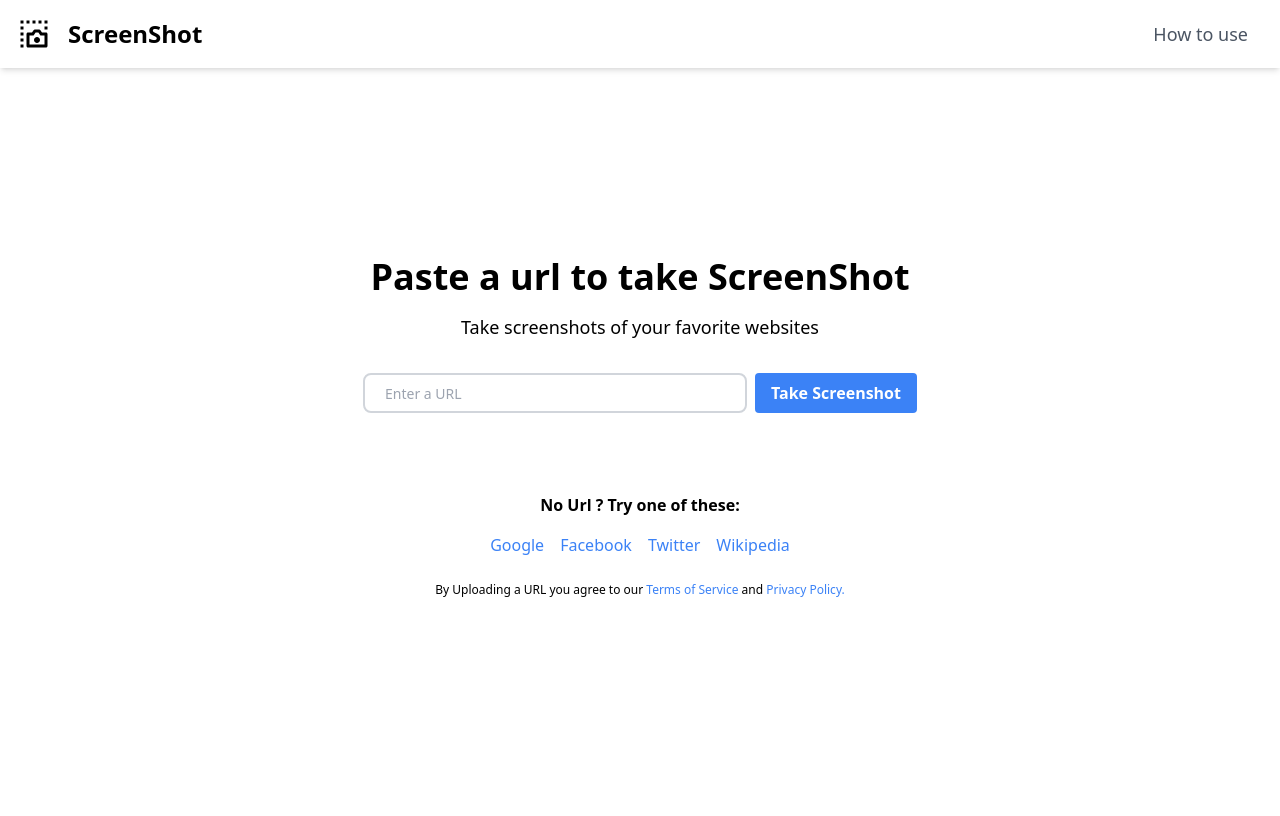
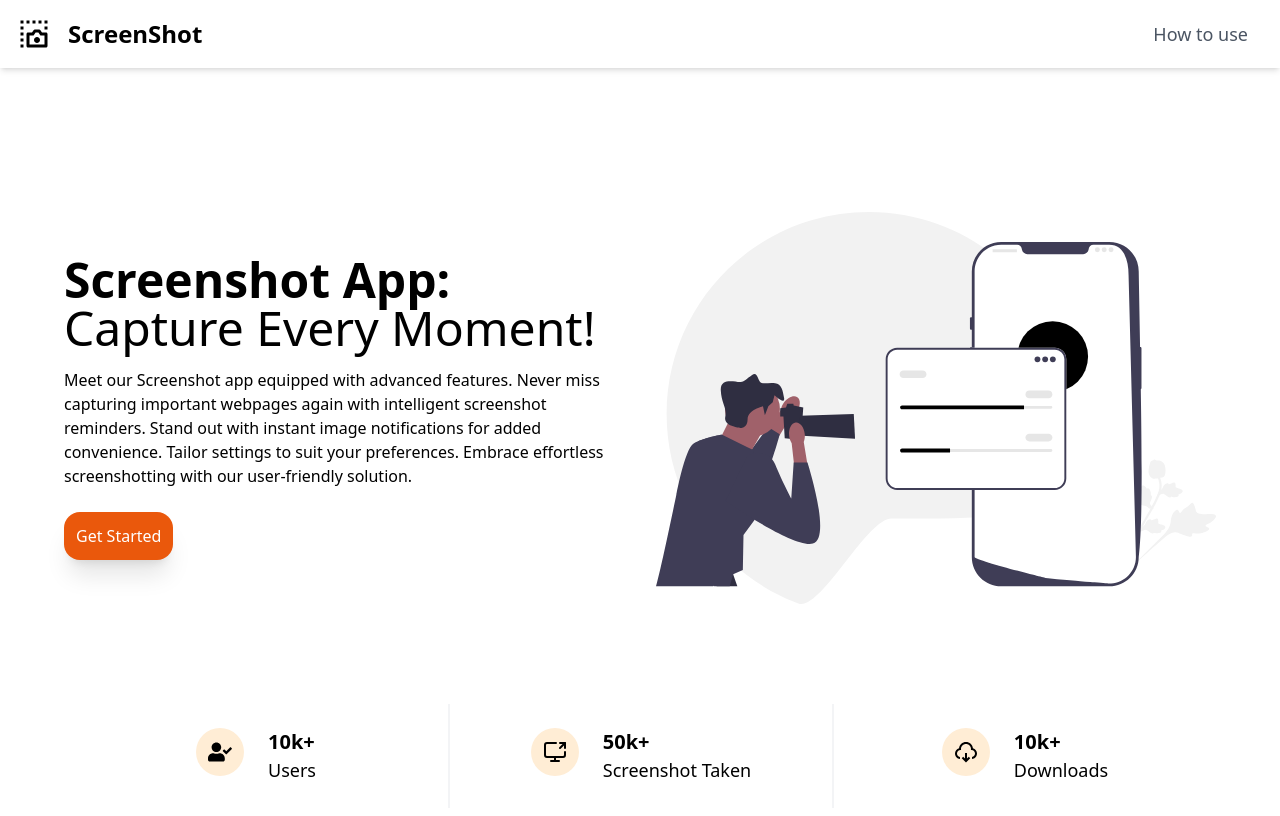
Before and after one commit to aks2002aks/screenshot_webpage, a React (Create React App) app: page / in a window 1280 px wide. Shown: the top 816 px of the page. Built offline with nearby package versions, Linux system fonts and the light colour scheme; the HTML template or start-up script is replaced by a standard one.

Commit message:
new changes

```diff
--- a/src/App.jsx
+++ b/src/App.jsx
@@ -3,6 +3,7 @@ import Navbar from "./Navbar";
 import Home from "./Home";
 import HowToUse from "./HowToUse";
 import { createBrowserRouter, RouterProvider } from "react-router-dom";
+import Screenshot from "./Screenshot";
 
 const router = createBrowserRouter([
   {
@@ -10,8 +11,16 @@ const router = createBrowserRouter([
     element: (
       <div className="">
         <Navbar />
-
         <Home />
+      </div>
+    ),
+  },
+  {
+    path: "/screenshot",
+    element: (
+      <div className="">
+        <Navbar />
+        <Screenshot />
       </div>
     ),
   },
--- a/src/Home.jsx
+++ b/src/Home.jsx
@@ -1,142 +1,84 @@
-import React, { useState } from "react";
-import { toast } from "react-hot-toast";
-var validator = require("validator");
+import React from "react";
+import { LuScreenShare } from "react-icons/lu";
+import { FaUserCheck } from "react-icons/fa";
+import { Link } from "react-router-dom";
+import { RiDownloadCloud2Line } from "react-icons/ri";
 
 const Home = () => {
-  const [url, setUrl] = useState("");
-  const [screenshotUrl, setScreenshotUrl] = useState("");
-
-  const takeScreenShot = async (e) => {
-    if (!url) {
-      toast.error("Please enter a URL");
-      return;
-    }
-    if (!validator.isURL(url, { require_protocol: true })) {
-      toast.error("Invalid URL");
-      return;
-    }
-
-    toast.promise(fetchImageUrl(), {
-      loading: "Getting Screenshot...",
-      success: <b>Image Fetched!</b>,
-      error: <b>Could not save.</b>,
-    });
-  };
-
-  const fetchImageUrl = async () => {
-    const response = await fetch(
-      `${process.env.REACT_APP_API_URL}/api/saveImageAndGetImageUrl`,
+  const listUsers = [
     {
-        method: "POST",
-        headers: {
-          "Content-Type": "application/json",
+      name: "Users",
+      number: "10k",
+      icon: <FaUserCheck size={24} />,
     },
-        body: JSON.stringify({ url }),
-      }
-    );
-    const data = await response.json();
-
-    if (data.success) {
-      console.log(data);
-      setScreenshotUrl(data.imageUrl);
-    } else {
-      return Promise.reject(data.message);
-    }
-  };
+    {
+      name: "Screenshot Taken",
+      number: "50k",
+      icon: <LuScreenShare size={24} />,
+    },
+    {
+      name: "Downloads",
+      number: "10k",
+      icon: <RiDownloadCloud2Line size={24} />,
+    },
+  ];
 
   return (
-    <div className="p-2 sm:p-0 h-[90vh] flex flex-col justify-center items-center">
-      <div className="">
-        <h1 className="text-4xl font-bold text-center mb-4">
-          Paste a url to take ScreenShot
+    <div>
+      <div className="max-w-screen-xl mt-20 px-8 xl:px-16 mx-auto" id="about">
+        <div className="grid grid-flow-row md:grid-flow-col grid-rows-0 md:grid-rows-1 md:grid-cols-2 gap-8 py-6 md:py-16">
+          <div className=" flex flex-col justify-center items-start row-start-2 md:row-start-1">
+            <h1 className="text-3xl lg:text-4xl xl:text-5xl font-medium text-black-600 leading-normal">
+              <strong>Screenshot App:</strong> Capture Every Moment!
             </h1>
-        <p className="text-center text-lg">
-          Take screenshots of your favorite websites
+            <p className="text-black-500 mt-4 mb-6">
+              Meet our Screenshot app equipped with advanced features. Never
+              miss capturing important webpages again with intelligent
+              screenshot reminders. Stand out with instant image notifications
+              for added convenience. Tailor settings to suit your preferences.
+              Embrace effortless screenshotting with our user-friendly solution.
             </p>
+
+            <Link
+              to={"/screenshot"}
+              className="bg-orange-600 shadow-xl p-3 rounded-2xl text-white hover:bg-orange-700"
+            >
+              Get Started
+            </Link>
           </div>
-      <div className="">
-        <div className="flex justify-center items-center mt-8 w-full sm:flex-row flex-col space-y-4 sm:space-y-0">
-          <input
-            type="text"
-            name="url"
-            id="url"
-            className="
-            border-2 border-gray-300 bg-white h-10 px-5 rounded-lg text-sm focus:outline-none w-full sm:w-96"
-            placeholder="Enter a URL"
-            value={url}
-            onChange={(e) => setUrl(e.target.value)}
-            onKeyDown={(e) => {
-              if (e.key === "Enter") {
-                takeScreenShot();
-              }
-            }}
-          />
-          <button
-            className="ml-2 bg-blue-500 hover:bg-blue-700  text-white font-bold py-2 px-4 rounded"
-            onClick={takeScreenShot}
-          >
-            Take Screenshot
-          </button>
+          <div className="flex w-full">
+            <div className=" w-full">
+              <img src={"screenshot_img.svg"} alt="taskimg" loading="lazy" />
             </div>
           </div>
-      {screenshotUrl && (
-        <div>
-          <p>Website Screenshot:</p>
-          <img src={screenshotUrl} alt="Website Screenshot" />
         </div>
-      )}
-      <div className="">
-        <h1 className="text-md font-bold text-center mt-20 mb-4">
-          No Url ? Try one of these:
-        </h1>
-        <div className="flex">
-          <ul className="flex justify-center items-center space-x-4 flex-wrap">
-            <li>
-              <span
-                className="text-blue-500 hover:underline cursor-pointer"
-                onClick={() => setUrl("https://www.google.com")}
+
+        <div className="relative w-full flex">
+          <div className="rounded-lg w-full grid grid-flow-row sm:grid-flow-row grid-cols-1 sm:grid-cols-3 py-9 divide-y-2 sm:divide-y-0 sm:divide-x-2 divide-gray-100 bg-white-500 z-10">
+            {listUsers.map((listUser, index) => (
+              <div
+                className="flex items-center justify-start sm:justify-center py-4 sm:py-6 w-8/12 px-4 sm:w-auto mx-auto sm:mx-0"
+                key={index}
               >
-                Google
-              </span>
-            </li>
-            <li>
-              <span
-                className="text-blue-500 hover:underline cursor-pointer"
-                onClick={() => setUrl("https://www.facebook.com")}
-              >
-                Facebook
-              </span>
-            </li>
-            <li>
-              <span
-                className="text-blue-500 hover:underline cursor-pointer"
-                onClick={() => setUrl("https://www.twitter.com")}
-              >
-                Twitter
-              </span>
-            </li>
-            <li>
-              <span
-                className="text-blue-500 hover:underline cursor-pointer"
-                onClick={() => setUrl("https://www.wikipedia.org/")}
-              >
-                Wikipedia
-              </span>
-            </li>
-          </ul>
+                <div className="flex mx-auto w-40 sm:w-auto">
+                  <div className="flex items-center justify-center bg-orange-100 w-12 h-12 mr-6 rounded-full">
+                    <div className="h-6 w-6">{listUser.icon}</div>
+                  </div>
+                  <div className="flex flex-col">
+                    <p className="text-xl text-black-600 font-bold">
+                      {listUser.number}+
+                    </p>
+                    <p className="text-lg text-black-500">{listUser.name}</p>
                   </div>
                 </div>
-      <div className="text-[12px] flex justify-center items-center mt-6 text-center">
-        <span>
-          By Uploading a URL you agree to our{" "}
-          <span className="text-blue-500 hover:underline cursor-pointer">
-            Terms of Service
-          </span>{" "}
-          and{" "}
-          <span className="text-blue-500 hover:underline cursor-pointer">
-            Privacy Policy.
-          </span>
-        </span>
+              </div>
+            ))}
+          </div>
+          <div
+            className="absolute bg-black-600 opacity-5 w-11/12 roudned-lg h-64 sm:h-48 top-0 mt-8 mx-auto left-0 right-0"
+            style={{ filter: "blur(114px)" }}
+          ></div>
+        </div>
       </div>
     </div>
   );
--- a/src/HowToUse.jsx
+++ b/src/HowToUse.jsx
@@ -1,11 +1,45 @@
-import React from 'react'
+import React from "react";
 
 const HowToUse = () => {
   return (
-    <div>
-      asds
+    <div className="container mx-auto px-4 py-8">
+      <h1 className="text-3xl lg:text-4xl xl:text-5xl font-medium text-black-600 leading-normal mb-4">
+        How To Use the Screenshot App
+      </h1>
+      <div className="flex flex-col  items-start  justify-center">
+        {/* Left Column: Instructions */}
+        <div className=" mb-8 ">
+          <h2 className="text-xl font-semibold mb-4">Instructions:</h2>
+          <ul className="list-disc list-inside">
+            <li className="mb-2">
+              Enter the URL of the website you want to capture.
+            </li>
+            <li className="mb-2">Click on the "Capture" button.</li>
+            <li className="mb-2">
+              Wait for the app to validate the URL and request a screenshot from
+              pikwy.com API.
+            </li>
+            <li className="mb-2">
+              Once the screenshot is received, it is stored in Cloudinary for
+              easy access and displayed on the page.
+            </li>
+            <li>Click the "Download" button to save the screenshot.</li>
+          </ul>
+        </div>
+        {/* Right Column: Screenshot Image */}
+        <div className="">
+          <img
+            src={"/screenshot.png"}
+            alt="Screenshot Example"
+            className="w-full rounded-lg"
+          />
+          <p className="text-sm text-gray-500 mt-2">
+            Example of a captured screenshot
+          </p>
+        </div>
+      </div>
     </div>
-  )
-}
+  );
+};
 
-export default HowToUse
+export default HowToUse;
--- /dev/null
+++ b/src/Loader.jsx
@@ -0,0 +1,11 @@
+import React from "react";
+
+function Loader() {
+  return (
+    <div className="fixed inset-0 flex items-center justify-center z-50 backdrop-blur confirm-dialog">
+      <div className="relative px-4 min-h-screen md:flex md:items-center md:justify-center space-x-4"></div>
+    </div>
+  );
+}
+
+export default Loader;
--- /dev/null
+++ b/src/Screenshot.jsx
@@ -0,0 +1,192 @@
+import React, { useState } from "react";
+import { toast } from "react-hot-toast";
+import { LuRefreshCw } from "react-icons/lu";
+import { RiDownloadCloud2Line } from "react-icons/ri";
+import Loader from "./Loader";
+var validator = require("validator");
+
+const Screenshot = () => {
+  const [url, setUrl] = useState("");
+  const [screenshotUrl, setScreenshotUrl] = useState("");
+  const [loading, setLoading] = useState(false);
+
+  const takeScreenShot = async (e) => {
+    if (!url) {
+      toast.error("Please enter a URL");
+      return;
+    }
+    if (!validator.isURL(url, { require_protocol: true })) {
+      toast.error("Invalid URL");
+      return;
+    }
+
+    toast.promise(fetchImageUrl(), {
+      loading: "Getting Screenshot...",
+      success: <b>Image Fetched!</b>,
+      error: <b>Couldn't Fetch.</b>,
+    });
+  };
+
+  const fetchImageUrl = async () => {
+    setLoading(true);
+    const response = await fetch(
+      `${process.env.REACT_APP_API_URL}/api/saveImageAndGetImageUrl`,
+      {
+        method: "POST",
+        headers: {
+          "Content-Type": "application/json",
+        },
+        body: JSON.stringify({ url }),
+      }
+    );
+    const data = await response.json();
+
+    if (data.success) {
+      console.log(data);
+      setScreenshotUrl(data.imageUrl);
+    } else {
+      return Promise.reject(data.message);
+    }
+    setLoading(false);
+  };
+
+  const handleDownload = async () => {
+    const response = await fetch(screenshotUrl);
+    const blob = await response.blob();
+    const blobUrl = URL.createObjectURL(blob);
+
+    const link = document.createElement("a");
+    link.href = blobUrl;
+    link.download = "screenshot.png";
+    link.style.display = "none";
+    document.body.appendChild(link);
+    link.click();
+    document.body.removeChild(link);
+
+    // Release the object URL
+    URL.revokeObjectURL(blobUrl);
+  };
+
+  return (
+    <div className="p-2 sm:pt-16 flex flex-col justify-center items-center">
+      {loading && <Loader />}
+
+      <div className="">
+        <h1 className="text-4xl font-bold text-center mb-4">
+          Paste a url to take ScreenShot
+        </h1>
+        <p className="text-center text-lg">
+          Take screenshots of your favorite websites
+        </p>
+      </div>
+      <div className="">
+        <div className="flex justify-center items-center mt-8 w-full sm:flex-row flex-col space-y-4 sm:space-y-0">
+          <input
+            type="text"
+            name="url"
+            id="url"
+            className="
+            border-2 border-gray-300 bg-white h-10 px-5 rounded-lg text-sm focus:outline-none w-full sm:w-96"
+            placeholder="Enter a URL"
+            value={url}
+            onChange={(e) => setUrl(e.target.value)}
+            onKeyDown={(e) => {
+              if (e.key === "Enter") {
+                takeScreenShot();
+              }
+            }}
+          />
+          <button
+            className="ml-2 bg-blue-500 hover:bg-blue-700  text-white font-bold py-2 px-4 rounded"
+            onClick={takeScreenShot}
+          >
+            Take Screenshot
+          </button>
+        </div>
+      </div>
+      {screenshotUrl && (
+        <>
+          <div className="mt-6 text-center">
+            <img
+              src={screenshotUrl}
+              alt="Website Screenshot"
+              className="w-72"
+            />
+          </div>
+          <div className="mt-6 flex justify-center items-center space-x-4">
+            <button
+              className="p-2 rounded-full bg-gray-200 w-24 flex justify-center hover:bg-gray-300 hover:text-orange-500 hover:scale-110 transition duration-300 ease-in-out transform"
+              onClick={handleDownload}
+            >
+              <RiDownloadCloud2Line size={24} />
+            </button>
+            <button
+              className="p-2 rounded-full bg-gray-200 w-24 flex justify-center hover:bg-gray-300 hover:text-orange-500 hover:scale-110 transition duration-300 ease-in-out transform"
+              onClick={() => {
+                setScreenshotUrl("");
+                setUrl("");
+              }}
+            >
+              <LuRefreshCw size={24} />
+            </button>
+          </div>
+        </>
+      )}
+      <div className="">
+        <h1 className="text-md font-bold text-center mt-5 mb-4">
+          No Url ? Try one of these:
+        </h1>
+        <div className="flex">
+          <ul className="flex justify-center items-center space-x-4 flex-wrap">
+            <li>
+              <span
+                className="text-blue-500 hover:underline cursor-pointer"
+                onClick={() => setUrl("https://www.google.com")}
+              >
+                Google
+              </span>
+            </li>
+            <li>
+              <span
+                className="text-blue-500 hover:underline cursor-pointer"
+                onClick={() => setUrl("https://www.facebook.com")}
+              >
+                Facebook
+              </span>
+            </li>
+            <li>
+              <span
+                className="text-blue-500 hover:underline cursor-pointer"
+                onClick={() => setUrl("https://www.twitter.com")}
+              >
+                Twitter
+              </span>
+            </li>
+            <li>
+              <span
+                className="text-blue-500 hover:underline cursor-pointer"
+                onClick={() => setUrl("https://www.wikipedia.org/")}
+              >
+                Wikipedia
+              </span>
+            </li>
+          </ul>
+        </div>
+      </div>
+      <div className="text-[12px] flex justify-center items-center mt-6 text-center">
+        <span>
+          By Uploading a URL you agree to our{" "}
+          <span className="text-blue-500 hover:underline cursor-pointer">
+            Terms of Service
+          </span>{" "}
+          and{" "}
+          <span className="text-blue-500 hover:underline cursor-pointer">
+            Privacy Policy.
+          </span>
+        </span>
+      </div>
+    </div>
+  );
+};
+
+export default Screenshot;
```
Also changed, not shown: public/screenshot.png (added), public/screenshot_img.svg (added). Lines whose indentation alone changed are shown as unchanged.
